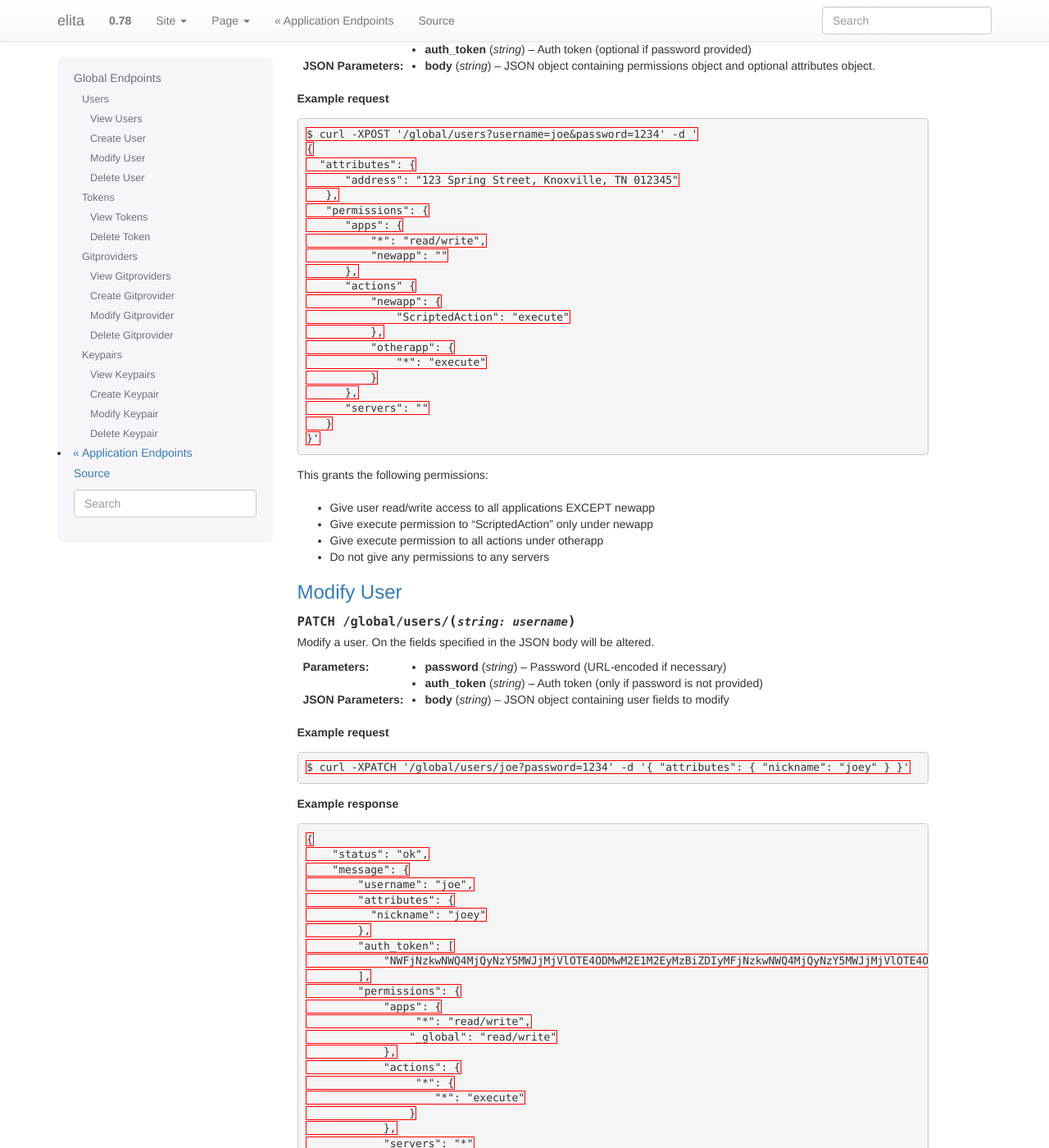
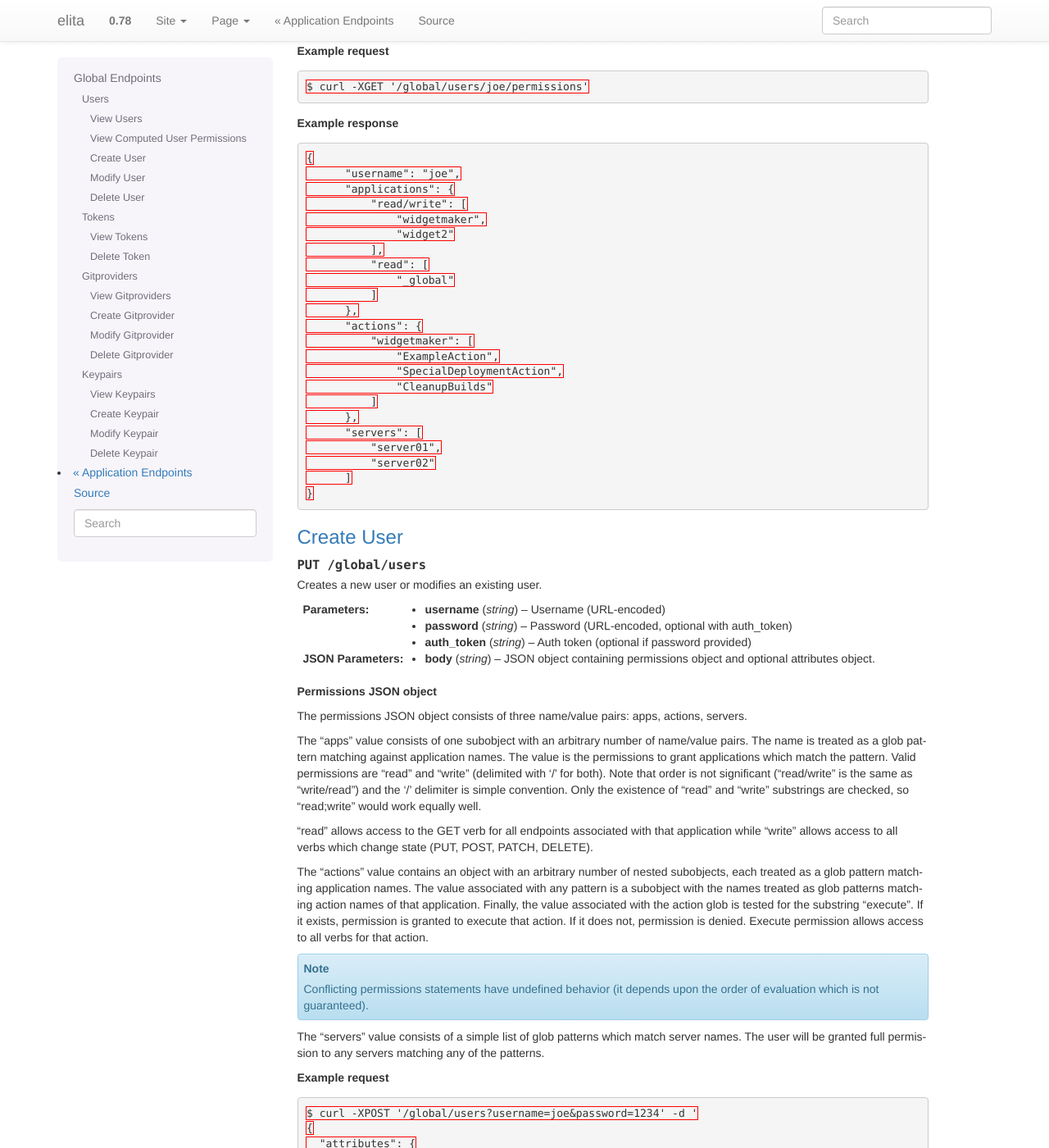
Before and after one commit to bkeroack/elita, a Sphinx documentation site: the page built from doc/global.rst, in a window 1280 px wide and 1400 px high, scrolled down 1872 px. Shown: the whole window at 82% size. Built offline with Sphinx 7.4.7, drawn with Linux system fonts in a browser that asks for light colours; pages that are not in the unit, such as notebooks, are missing from menus; some of the changed text lies outside the part shown.

Commit message:
documentation for computed permissions and permissions object

```diff
--- a/doc/global.rst
+++ b/doc/global.rst
@@ -81,6 +81,49 @@ View Users
       }
 
 
+View Computed User Permissions
+^^^^^^^^^^^^^^^^^^^^^^^^^^^^^^
+
+.. http:get::   /global/users/(string:username)/permissions
+
+   Get all current applications, actions and servers the user has permissions to access,
+   computed according to the permissions object associated with the user.
+
+   **Example request**
+
+   .. sourcecode:: http
+
+      $ curl -XGET '/global/users/joe/permissions'
+
+   **Example response**
+
+   .. sourcecode:: http
+
+      {
+            "username": "joe",
+            "applications": {
+                "read/write": [
+                    "widgetmaker",
+                    "widget2"
+                ],
+                "read": [
+                    "_global"
+                ]
+            },
+            "actions": {
+                "widgetmaker": [
+                    "ExampleAction",
+                    "SpecialDeploymentAction",
+                    "CleanupBuilds"
+                ]
+            },
+            "servers": [
+                "server01",
+                "server02"
+            ]
+      }
+
+
 Create User
 ^^^^^^^^^^^
 
@@ -95,6 +138,34 @@ Create User
    :type username: string
    :type password: string
    :type auth_token: string
+
+   **Permissions JSON object**
+
+   The permissions JSON object consists of three name/value pairs: apps, actions, servers.
+
+   The "apps" value consists of one subobject with an arbitrary number of name/value pairs.
+   The name is treated as a glob pattern matching against application names. The value is the permissions to grant
+   applications which match the pattern. Valid permissions are "read" and "write" (delimited with '/' for both).
+   Note that order is not significant ("read/write" is the same as "write/read") and the '/' delimiter is
+   simple convention. Only the existence of "read" and "write" substrings are checked,
+   so "read;write" would work equally well.
+
+   "read" allows access to the GET verb for all endpoints associated with that application while "write" allows
+   access to all verbs which change state (PUT, POST, PATCH, DELETE).
+
+   The "actions" value contains an object with an arbitrary number of nested subobjects,
+   each treated as a glob pattern matching application names. The value associated with any pattern is a subobject
+   with the names treated as glob patterns matching action names of that application. Finally,
+   the value associated with the action glob is tested for the substring "execute". If it exists,
+   permission is granted to execute that action. If it does not, permission is denied. Execute permission allows
+   access to all verbs for that action.
+
+   .. NOTE::
+      Conflicting permissions statements have undefined behavior (it depends upon the order of evaluation which
+      is not guaranteed).
+
+   The "servers" value consists of a simple list of glob patterns which match server names. The user will be
+   granted full permission to any servers matching any of the patterns.
 
    **Example request**
 
@@ -118,7 +189,7 @@ Create User
                     "*": "execute"
                 }
             },
-            "servers": ""
+            "servers": []
          }
       }'
 
@@ -173,7 +244,7 @@ Modify User
                           "*": "execute"
                       }
                   },
-                  "servers": "*"
+                  "servers": ["*"]
                }
           }
       }
```
